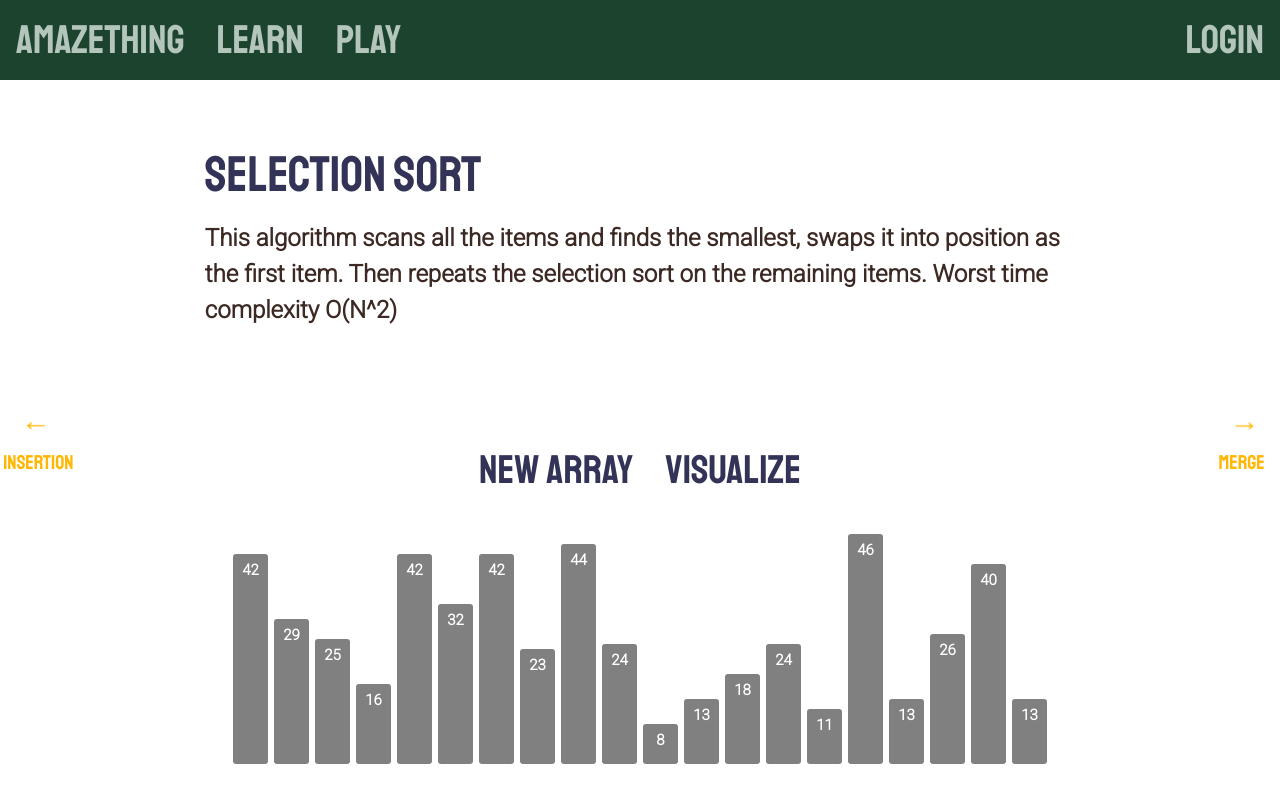
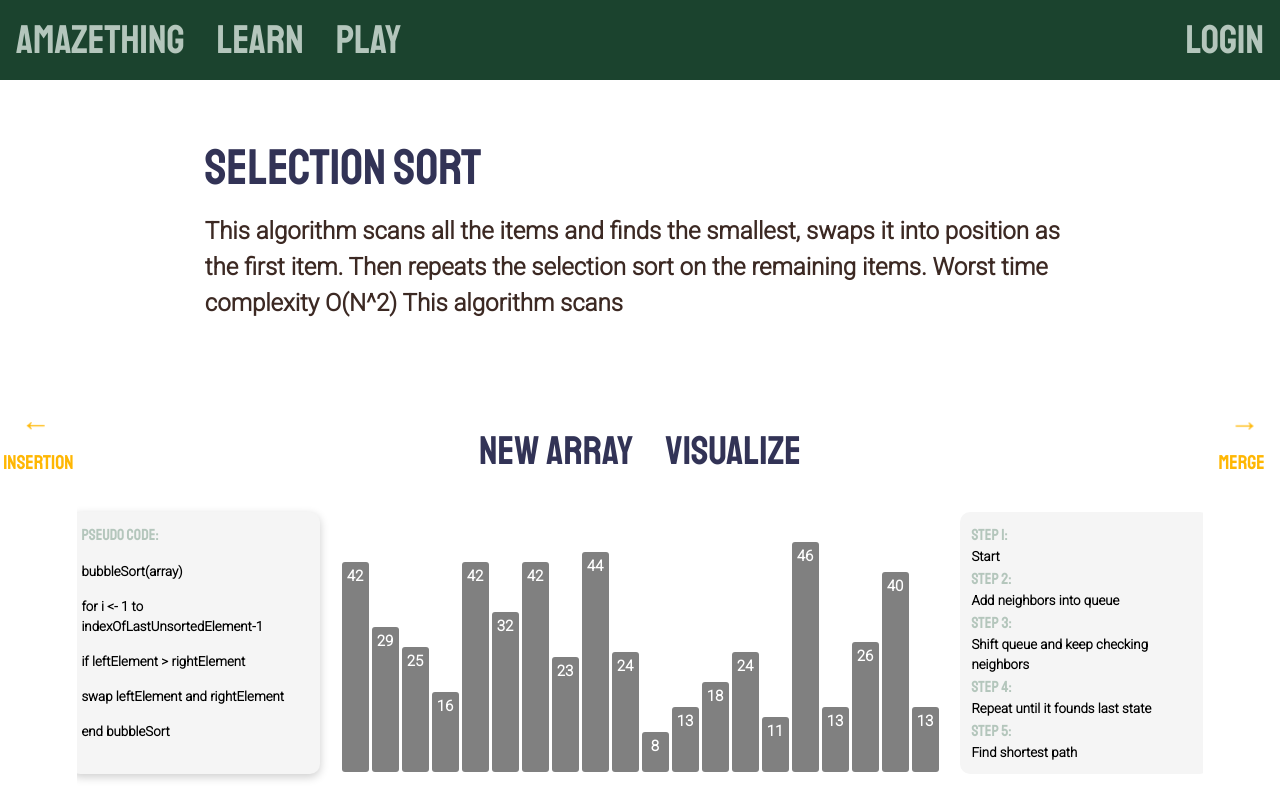
Before and after one commit to vadim-nest/aMAZEthing, a React (Vite) app in the folder Client/: page /learning/selectionLesson in a window 1280 px wide. Built offline with nearby package versions, Linux system fonts and the light colour scheme; no server answers.

Commit message:
feat(adding pseudo and step explanation to sort): qwe

```diff
--- a/Client/src/components/sortingLessons/bubbleLesson.tsx
+++ b/Client/src/components/sortingLessons/bubbleLesson.tsx
@@ -5,6 +5,8 @@ import Visualization from "./visualization";
 import { bubbleSortVisual } from "../../utils/sorting-helper-visual";
 import { useAlgo, useAppSelector } from "../../features/hooks";
 import Pagination from "../learning/pagination";
+import StepsPath from "../pathfindingLessons/stepsPath";
+import PseudoCode from "./psuedoCode";
 
 export default function BubbleLesson() {
   const user = useAppSelector((state) => state.user);
@@ -12,16 +14,31 @@ export default function BubbleLesson() {
   const [clicked, setClicked] = useState(false);
   const [animations, setAnimations] = useState([[1]]);
   const [isSorted, setIsSorted] = useState(false);
+  let steps = [
+    "Start from the first Index, we check the next element",
+    "If the first element is greater than the second",
+    "They are swapped",
+    "Repeat for subsequent indexes",
+    "The above process goes on until all sorted",
+  ];
 
-  const WIDTH = 35;
+  let psuedoCode = [
+    "bubbleSort(array)",
+    "for i <- 1 to indexOfLastUnsortedElement-1",
+    " if leftElement > rightElement",
+    "swap leftElement and rightElement",
+    "end bubbleSort"
+  ]
+
+  const WIDTH = 27;
   const MIN_VAL = 7;
   const MAX_VAL = 50;
   const NUM_BARS = 20;
   const DELAY = 100;
   const PADTOP = 3;
-  const MARGIN = 3;
+  const MARGIN = 1.5;
   const HEIGHT = 5;
-  const FONTSIZE = 15
+  const FONTSIZE = 15;
 
   const paragraphs = {
     sortName: "Bubble sort",
@@ -31,7 +48,6 @@ export default function BubbleLesson() {
 
   useEffect(() => {
     setArray((array) => (array = generateArray(NUM_BARS, MIN_VAL, MAX_VAL)));
-
   }, []);
 
   useEffect(() => {
@@ -46,7 +62,13 @@ export default function BubbleLesson() {
   }
 
   return (
-    <Pagination clicked={clicked} leftName={'Learning'} rightName={'Insertion'} leftLink={'learning/'} rightLink={'learning/insertionLesson'}>
+    <Pagination
+      clicked={clicked}
+      leftName={"Learning"}
+      rightName={"Insertion"}
+      leftLink={"learning/"}
+      rightLink={"learning/insertionLesson"}
+    >
       <div className="whole-page-wrapper">
         <div className="sorting-algo">
           <h1 className="explanation-title">{paragraphs.sortName}</h1>
@@ -81,6 +103,8 @@ export default function BubbleLesson() {
               visualize
             </button>
           </div>
+          <div className="visualRow">
+            <PseudoCode steps={psuedoCode}></PseudoCode>
             <Visualization
               width={WIDTH}
               delay={DELAY}
@@ -94,7 +118,14 @@ export default function BubbleLesson() {
               clicked={clicked}
               sortingAlgo={bubbleSortVisual}
               setClicked={setClicked}
-            setIsSorted={setIsSorted} fontSize={FONTSIZE} tower={undefined} isSorted={false}          />
+              setIsSorted={setIsSorted}
+              fontSize={FONTSIZE}
+              tower={undefined}
+              isSorted={false}
+            />
+
+            <StepsPath steps={steps}></StepsPath>
+          </div>
         </div>
       </div>
     </Pagination>
--- a/Client/src/components/sortingLessons/insertionLesson.tsx
+++ b/Client/src/components/sortingLessons/insertionLesson.tsx
@@ -5,22 +5,31 @@ import Visualization from "./visualization";
 import { useAlgo } from "../../features/hooks";
 import { insertionSortVisual } from "../../utils/sorting-helper-visual";
 import Pagination from "../learning/pagination";
+import StepsPath from "../pathfindingLessons/stepsPath";
+import PseudoCode from "./psuedoCode";
 
 export default function InsertionLesson() {
   const [array, setArray] = useState([3, 5, 7]);
   const [clicked, setClicked] = useState(false);
   const [animations, setAnimations] = useState([[1]]);
   const [isSorted, setIsSorted] = useState(false);
+  let steps = [
+    "Check neighbors",
+    "Add neighbors into queue",
+    "Shift queue and keep checking neighbors",
+    "Repeat until it founds last state",
+    "Find shortest path",
+  ];
 
-  const WIDTH = 35;
+  const WIDTH = 27;
   const MIN_VAL = 7;
   const MAX_VAL = 50;
   const NUM_BARS = 20;
   const DELAY = 100;
   const PADTOP = 3;
-  const MARGIN = 3;
-  const FONTSIZE = 15
+  const MARGIN = 1.5;
   const HEIGHT = 5;
+  const FONTSIZE = 15;
 
   const paragraphs = {
     sortName: "Insertion sort",
@@ -45,7 +54,13 @@ export default function InsertionLesson() {
   }
 
   return (
-    <Pagination clicked={clicked} leftName={'Bubble'} rightName={'Selection'} leftLink={'learning/bubbleLesson'} rightLink={'learning/selectionLesson'}>
+    <Pagination
+      clicked={clicked}
+      leftName={"Bubble"}
+      rightName={"Selection"}
+      leftLink={"learning/bubbleLesson"}
+      rightLink={"learning/selectionLesson"}
+    >
       <div className="whole-page-wrapper">
         <div className="sorting-algo">
           <h1 className="explanation-title">{paragraphs.sortName}</h1>
@@ -80,6 +95,8 @@ export default function InsertionLesson() {
               visualize
             </button>
           </div>
+          <div className="visualRow">
+            <PseudoCode steps={steps}></PseudoCode>
             <Visualization
               fontColor={"white"}
               width={WIDTH}
@@ -93,7 +110,13 @@ export default function InsertionLesson() {
               clicked={clicked}
               sortingAlgo={insertionSortVisual}
               setClicked={setClicked}
-          setIsSorted={setIsSorted} fontSize={FONTSIZE} tower={undefined} isSorted={false}        />
+              setIsSorted={setIsSorted}
+              fontSize={FONTSIZE}
+              tower={undefined}
+              isSorted={false}
+            />
+            <StepsPath steps={steps}></StepsPath>
+          </div>
         </div>
       </div>
     </Pagination>
--- a/Client/src/components/sortingLessons/mergeSort.tsx
+++ b/Client/src/components/sortingLessons/mergeSort.tsx
@@ -5,22 +5,32 @@ import Visualization from "./visualization";
 import { mergeSortVisual } from "../../utils/sorting-helper-visual";
 import { useAlgo } from "../../features/hooks";
 import Pagination from "../learning/pagination";
+import PseudoCode from "./psuedoCode";
+import StepsPath from "../pathfindingLessons/stepsPath";
 
 export default function MergeLesson() {
   const [array, setArray] = useState([3, 5, 7]);
   const [clicked, setClicked] = useState(false);
   const [animations, setAnimations] = useState([[1]]);
   const [isSorted, setIsSorted] = useState(false);
+  let steps = [
+    "Check neighbors",
+    "Add neighbors into queue",
+    "Shift queue and keep checking neighbors",
+    "Repeat until it founds last state",
+    "Find shortest path",
+  ];
 
-  const WIDTH = 35;
-  const MIN_VAL = 10;
+
+  const WIDTH = 27;
+  const MIN_VAL = 7;
   const MAX_VAL = 100;
   const NUM_BARS = 20;
   const FONTSIZE = 15
   const DELAY = 10;
   const PADTOP = 3;
-  const MARGIN = 3;
-  const HEIGHT = 3;
+  const MARGIN =1.5;
+  const HEIGHT = 2.5;
 
   const paragraphs = {
     sortName: "Merge sort",
@@ -79,7 +89,10 @@ export default function MergeLesson() {
           >
             visualize
           </button>
+
         </div>
+        <div className="visualRow">
+        <PseudoCode steps={steps}></PseudoCode>
         <div className="visualDiv">
         <Visualization
           fontColor={"white"}
@@ -96,6 +109,8 @@ export default function MergeLesson() {
           setClicked={setClicked}
           setIsSorted={setIsSorted} fontSize={FONTSIZE} tower={undefined} isSorted={false}        />
         </div>
+        <StepsPath steps={steps}></StepsPath>
+        </div>
       </div>
     </div>
     </Pagination>
--- /dev/null
+++ b/Client/src/components/sortingLessons/psuedoCode.tsx
@@ -0,0 +1,22 @@
+function PseudoCode({steps}:{
+
+    steps:any;
+
+}){
+
+
+    return(
+        steps.length && <div className ="pseudo-visualization">
+            <h4>Pseudo Code:</h4>
+            {steps.map((step:string,index:any)=>{
+
+                 return <div><h5>{step}</h5></div>
+
+            })}
+        </div>
+    )
+
+}
+
+
+export default PseudoCode
--- a/Client/src/components/sortingLessons/quickSort.tsx
+++ b/Client/src/components/sortingLessons/quickSort.tsx
@@ -6,22 +6,31 @@ import { quickSortVisual } from "../../utils/sorting-helper-visual";
 import { quickSortAlgo } from "../../utils/sorting-algo";
 import { useAlgo } from "../../features/hooks";
 import Pagination from "../learning/pagination";
+import StepsPath from "../pathfindingLessons/stepsPath";
+import PseudoCode from "./psuedoCode";
 
 export default function QuickLesson() {
   const [array, setArray] = useState([3, 5, 7]);
   const [clicked, setClicked] = useState(false);
   const [animations, setAnimations] = useState([[1]]);
   const [isSorted, setIsSorted] = useState(false);
+  let steps = [
+    "Check neighbors",
+    "Add neighbors into queue",
+    "Shift queue and keep checking neighbors",
+    "Repeat until it founds last state",
+    "Find shortest path",
+  ];
 
-  const WIDTH = 35;
+  const WIDTH = 27;
   const MIN_VAL = 5;
   const MAX_VAL = 100;
   const NUM_BARS = 20;
   const FONTSIZE = 15
   const DELAY = 10;
   const PADTOP = 5;
-  const MARGIN = 3;
-  const HEIGHT = 3;
+  const MARGIN = 1.5;
+  const HEIGHT = 2.5;
 
   const paragraphs = {
     sortName: "Quick sort",
@@ -81,7 +90,8 @@ export default function QuickLesson() {
             visualize
           </button>
         </div>
-
+        <div className="visualRow">
+        <PseudoCode steps={steps}></PseudoCode>
         <Visualization
           fontColor={"white"}
           width={WIDTH}
@@ -96,6 +106,8 @@ export default function QuickLesson() {
           sortingAlgo={quickSortVisual}
           setClicked={setClicked}
           setIsSorted={setIsSorted} fontSize={FONTSIZE} tower={undefined} isSorted={false}        />
+               <StepsPath steps={steps}></StepsPath>
+        </div>
       </div>
     </div>
     </Pagination>
--- a/Client/src/components/sortingLessons/selectionLesson.tsx
+++ b/Client/src/components/sortingLessons/selectionLesson.tsx
@@ -3,6 +3,8 @@ import "../../css/sorting.css";
 import { selectionSortAlgo, generateArray } from "../../utils/sorting-algo";
 import { selectionSortVisual } from "../../utils/sorting-helper-visual";
 import Pagination from "../learning/pagination";
+import StepsPath from "../pathfindingLessons/stepsPath";
+import PseudoCode from "./psuedoCode";
 import Visualization from "./visualization";
 
 export default function SelectionLesson() {
@@ -10,20 +12,37 @@ export default function SelectionLesson() {
   const [clicked, setClicked] = useState(false);
   const [animations, setAnimations] = useState([[]] as number[][]);
   const [isSorted, setIsSorted] = useState(false);
+  let steps = [
+    "Start",
+    "Add neighbors into queue",
+    "Shift queue and keep checking neighbors",
+    "Repeat until it founds last state",
+    "Find shortest path",
+  ];
 
-  let WIDTH = 35;
-  let MIN_VAL = 7;
-  let MAX_VAL = 50;
-  let NUM_BARS = 20;
-  let DELAY = 100;
-  let PADTOP = 5;
-  let MARGIN = 3;
-  let HEIGHT = 5;
+  let psuedoCode = [
+    "bubbleSort(array)",
+    "for i <- 1 to indexOfLastUnsortedElement-1",
+    " if leftElement > rightElement",
+    "swap leftElement and rightElement",
+    "end bubbleSort"
+  ]
+
+  const WIDTH = 27;
+  const MIN_VAL = 7;
+  const MAX_VAL = 50;
+  const NUM_BARS = 20;
+  const DELAY = 100;
+  const PADTOP = 3;
+  const MARGIN = 1.5;
+  const HEIGHT = 5;
+  const FONTSIZE = 15
+
 
   let paragraphs = {
     sortName: "Selection sort",
     firstP:
-      "This algorithm scans all the items and finds the smallest, swaps it into position as the first item. Then repeats the selection sort on the remaining items. Worst time complexity O(N^2)",
+      "This algorithm scans all the items and finds the smallest, swaps it into position as the first item. Then repeats the selection sort on the remaining items. Worst time complexity O(N^2) This algorithm scans",
   };
 
   useEffect(() => {
@@ -78,6 +97,8 @@ export default function SelectionLesson() {
             visualize
           </button>
         </div>
+        <div className="visualRow">
+        <PseudoCode steps={psuedoCode}></PseudoCode>
         <Visualization
           fontColor={"white"}
           fontSize={15}
@@ -93,6 +114,8 @@ export default function SelectionLesson() {
           sortingAlgo={selectionSortVisual}
           setClicked={setClicked}
           setIsSorted={setIsSorted} tower={undefined} isSorted={false}        />
+             <StepsPath steps={steps}></StepsPath>
+        </div>
       </div>
     </div>
     </Pagination>
--- a/Client/src/css/sorting.css
+++ b/Client/src/css/sorting.css
@@ -24,6 +24,14 @@
   flex-direction: column;
   align-items: center;
   justify-content: space-around;
+  overflow: scroll;
+}
+
+.visualRow{
+  display: flex;
+  justify-content: space-between;
+  width: 100%;
+  gap: 20px;
 }
 
 
@@ -68,6 +76,30 @@
   /* box-shadow: 0 3px 10px rgb(0 0 0 / 0.2); */
   padding: 1%;
 }
+
+
+
+.pseudo-visualization{
+  min-height:max-content;
+  min-width:250px;
+  border-radius: 10px;
+  display:flex;
+  justify-content: flex-start;
+  align-items: flex-start;
+  flex-direction: column;
+  background-color: whitesmoke;
+  box-shadow: 0 3px 10px rgb(0 0 0 / 0.2);
+  padding: 1%;
+  display: flex;
+  flex-direction: column;
+  justify-content: flex-start;
+  gap: 15px;
+}
+
+
+
+
+
 
 .buttons-pos{
   display:flex;
```
Lines whose indentation alone changed are shown as unchanged.
